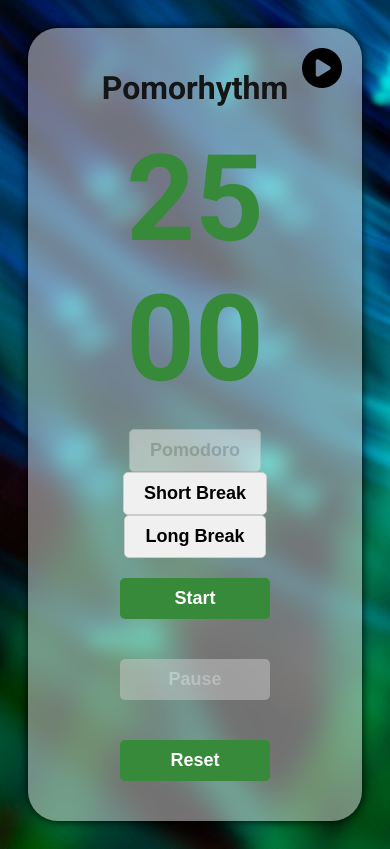
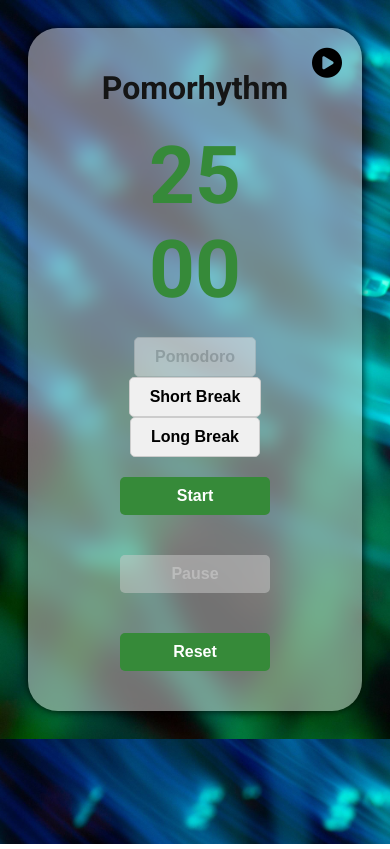
Before and after one commit to mertacun/pomodoro-timer, a plain HTML site: page index.html in a window 390 px wide. Drawn offline with Linux system fonts and the light colour scheme.

Commit message:
Refactor audio file paths in index.html and update background image path in style.css

```diff
--- a/index.html
+++ b/index.html
@@ -27,7 +27,7 @@
       </div>
     </div>
   </div>
-  <audio id="audio" src="/music.mp3" preload="auto" loop></audio>
+  <audio id="audio" src="music.mp3" preload="auto" loop></audio>
   <script src="script.js"></script>
 </body>
 </html>
--- a/style.css
+++ b/style.css
@@ -1,9 +1,8 @@
 @import url('https://fonts.googleapis.com/css?family=Roboto:400,700');
 
 body {
-  background-color: #f0f0f0;
   font-family: "Roboto", sans-serif;
-  background-image: url("/anton-maksimov.jpg");
+  background-image: url("anton-maksimov.jpg");
   background-size: cover;
 }
 
@@ -97,3 +96,24 @@ font-size: 40px;
   cursor: pointer;
   padding: 10px;
 }
+
+@media (max-width: 477px) {
+
+  .timer {
+    font-size: 80px;
+  }
+
+  .tabs button {
+    font-size: 16px;
+  }
+
+  .controls button {
+    font-size: 16px;
+    padding: 10px 15px;
+  }
+
+  #music-icon {
+    font-size: 30px;
+  }
+
+}
```
